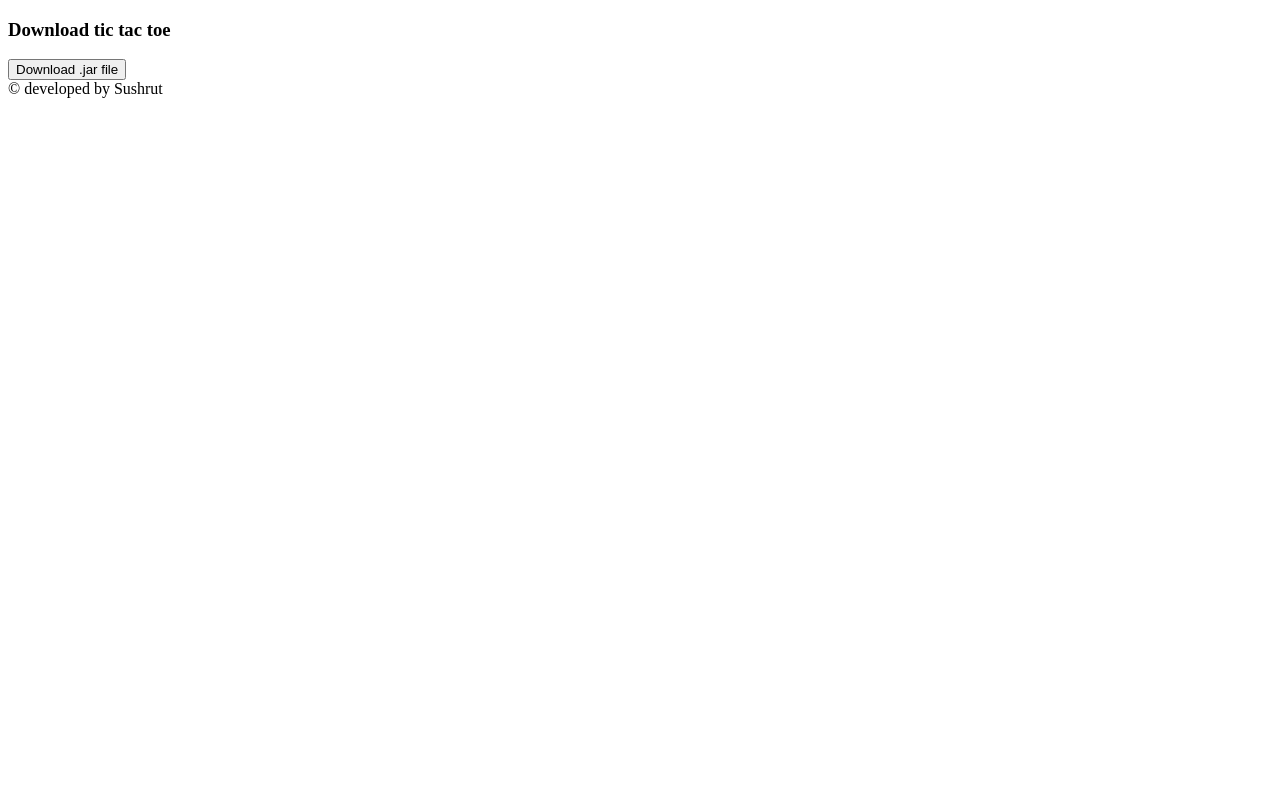
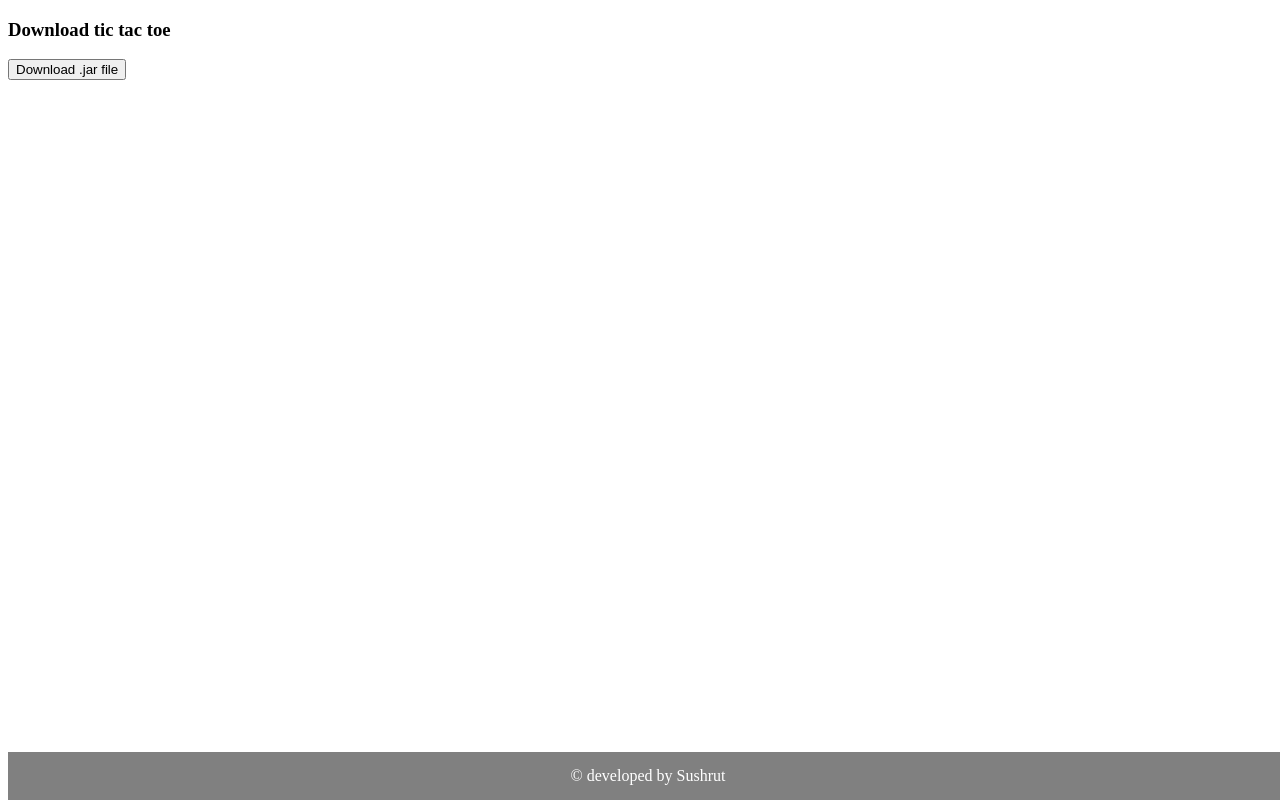
Before and after one commit to SushrutSaysHi/tictactoe2, a plain HTML site: page index.html in a window 1280 px wide. Drawn offline with nearby package versions, Linux system fonts and the light colour scheme.

Commit message:
Update index.html

```diff
--- a/index.html
+++ b/index.html
@@ -4,6 +4,17 @@
           <title>Tic Tac Toe</title>
           <script src="https://cdnjs.cloudflare.com/ajax/libs/p5.js/1.0.0/p5.js"></script>
           <script src="main.js"></script>
+          <style>
+               footer{
+                    position:fixed;
+                    color: white;
+                    bottom: 0;
+                    width: 100%;
+                    background-color: grey;
+                    line-height: 3;
+                     text-align: center;
+               }
+          </style>
      </head>
      <body>
           <h3>Download tic tac toe</h3>
```
